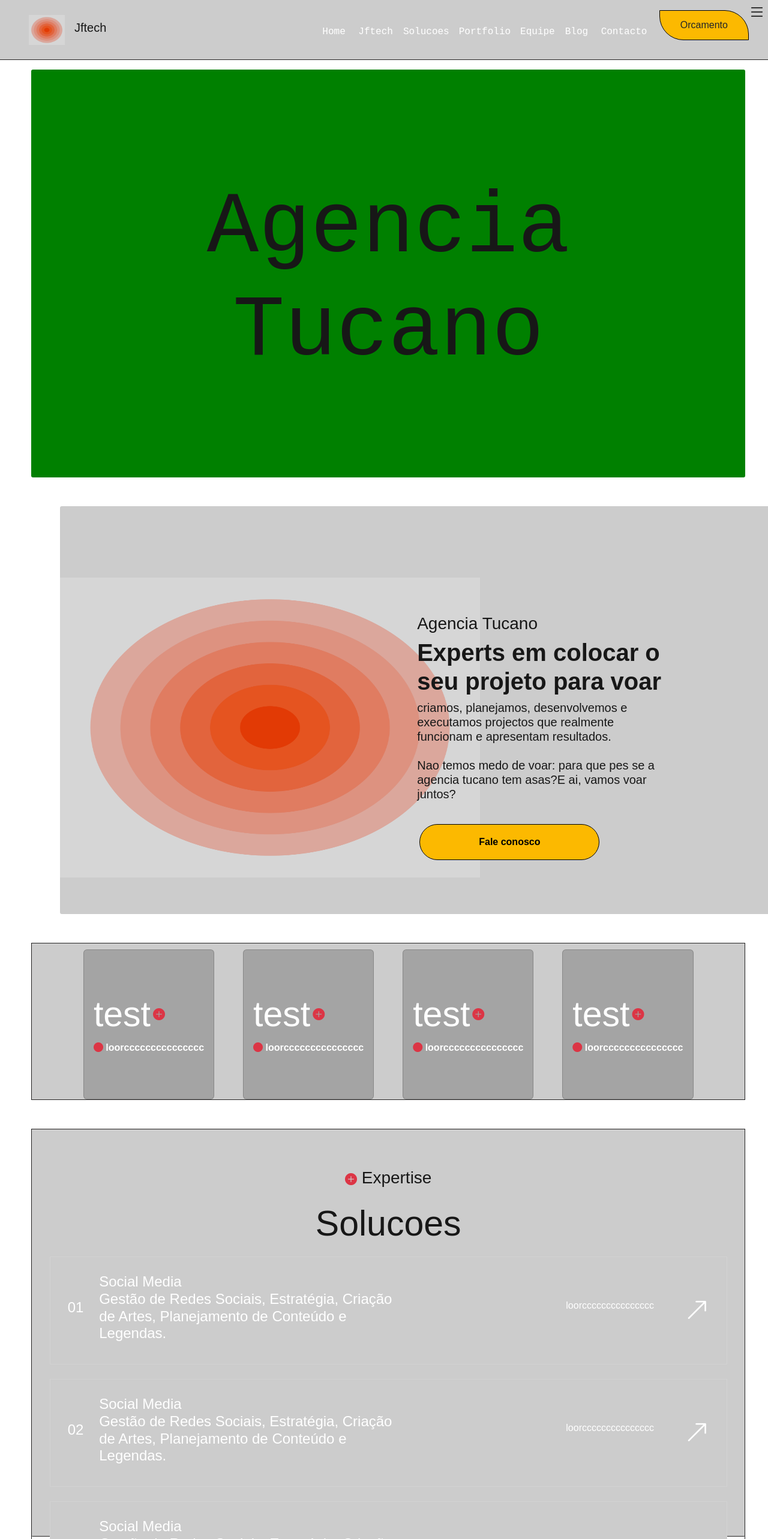
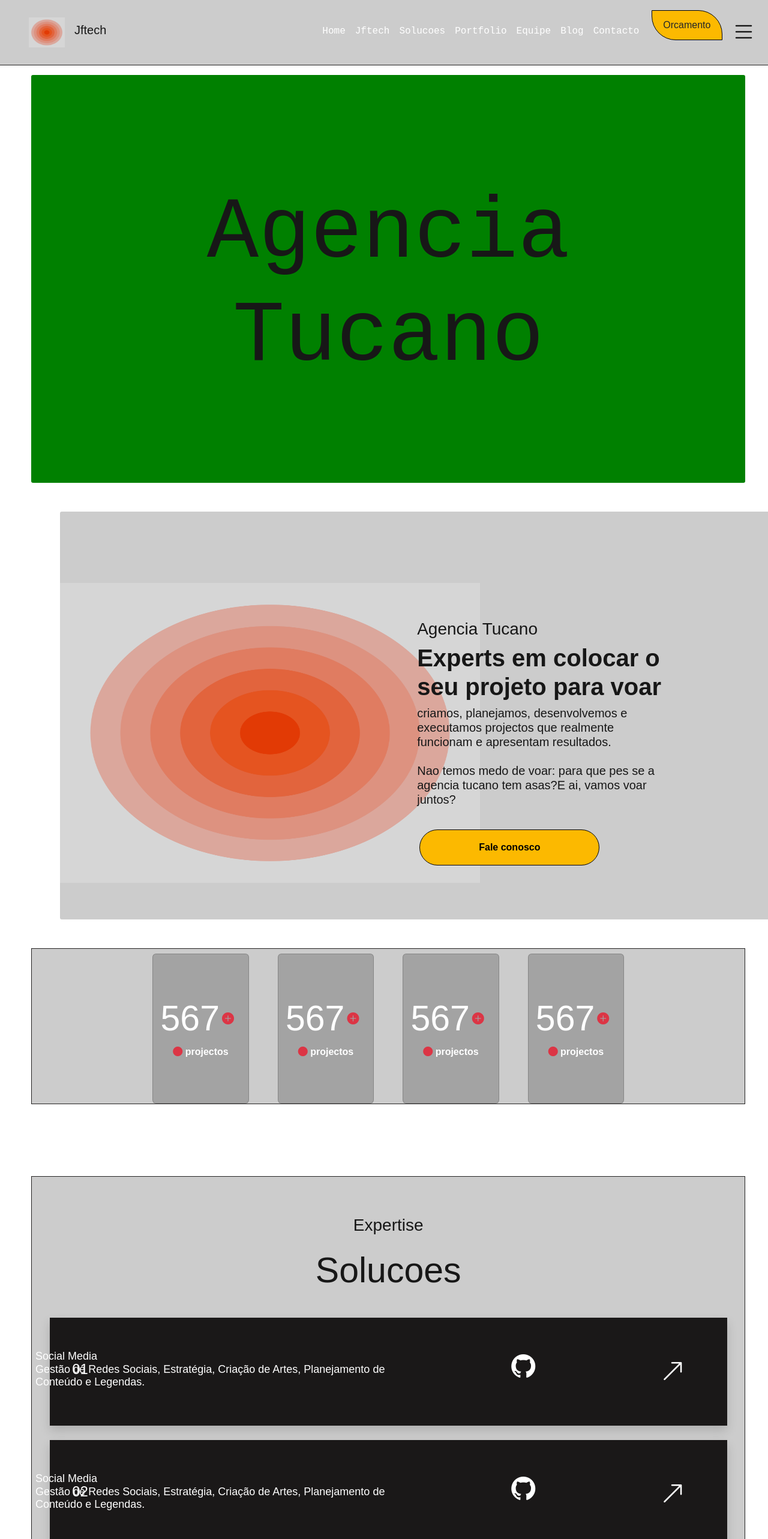
Before and after one commit to Kissimbila16/jftech2.0, a Next.js app: page / in a window 1280 px wide. Shown: the top 2566 px of the page at 60% size. Built offline with nearby package versions, Linux system fonts and the light colour scheme.

Commit message:
feat:add o card de slide dos temas

```diff
--- a/src/app/components/cardmax/index.js
+++ b/src/app/components/cardmax/index.js
@@ -1,7 +1,7 @@
 export default function Cardmax({ key, title, text, link, num }) {
   return (
     <>
-      <div className="card card-w ">
+      <div className="card card-w transparent shadow ">
         <div className="card-body transparent align-items-center d-flex justify-content-around w-100">
           <h4 className="card-title">{title} </h4>
           <div className="text-left d-grid">
@@ -10,7 +10,7 @@ export default function Cardmax({ key, title, text, link, num }) {
          Gestão de Redes Sociais, Estratégia, Criação de Artes, Planejamento de Conteúdo e Legendas.
           </h4>
          </div>
-          <p className="card-text ico-card-max"> {text} </p>
+          <p className="card-text ico-card-max"> <i className="bi bi-github fs-1"></i> </p>
           <p className="card-text" ></p>
          <div className="d-grid">
          <a href="#" className="card-link">
--- a/src/app/components/dashboard/index.js
+++ b/src/app/components/dashboard/index.js
@@ -73,45 +73,23 @@ export default function Dashboard() {
         <div className=" w-100 layout-auto mb-5 mt-5 ">
           <section className="d-flex justify-content-around border-simple my-5 ">
             <div className="d-flex gap-5 ">
-              <Cardmin
-                title={"test"}
-                num={1}
-                text={"loorccccccccccccccc"}
-                link={"#"}
-              />
-              <Cardmin
-                title={"test"}
-                num={1}
-                text={"loorccccccccccccccc"}
-                link={"#"}
-              />
-              <Cardmin
-                title={"test"}
-                num={1}
-                text={"loorccccccccccccccc"}
-                link={"#"}
-              />
-              <Cardmin
-                title={"test"}
-                num={1}
-                text={"loorccccccccccccccc"}
-                link={"#"}
-              />
+              <Cardmin title={"567"} num={1} text={"projectos"} link={"#"} />
+              <Cardmin title={"567"} num={1} text={"projectos"} link={"#"} />
+              <Cardmin title={"567"} num={1} text={"projectos"} link={"#"} />
+              <Cardmin title={"567"} num={1} text={"projectos"} link={"#"} />
             </div>
           </section>
         </div>
+        <br />
 
-        <div className="bg w-100 layout mt-5     ">
+        <div className="bg w-100  layout-auto mt-5     ">
           <section className="d-flex justify-content-around border-simple">
             <div className="d-grid w-100 my-5 ">
-              <h4 className="py-3 fs-3">
-                <i className="bi bi-plus-circle-fill text-danger fs-5 "></i>{" "}
-                Expertise
-              </h4>
+              <h4 className="py-3 fs-3">Expertise</h4>
               <h1 className="fw-light text-s text-auto txt-t">Solucoes</h1>
               <br />
 
-              <section className="tam-100 d-grid gap-4 mt-4">
+              <section className="tam-100 d-grid gap-4 mt-5">
                 <Cardmax
                   title={"01"}
                   num={1}
@@ -140,6 +118,51 @@ export default function Dashboard() {
             </div>
           </section>
         </div>
+
+        <div className=" slide-t row-12 d-flex justify-content-around align-items-center ">
+        <Image
+            decoding="async"
+            width="250"
+            height="250"
+            src={"/logo.png"}
+            className="attachment-full"
+            alt=""
+          />{" "}  <Image
+          decoding="async"
+          width="250"
+          height="250"
+          src={"/logo.png"}
+          className="attachment-full"
+          alt=""
+        />{" "}
+          <Image
+            decoding="async"
+            width="250"
+            height="250"
+            src={"/logo.png"}
+            className="attachment-full"
+            alt=""
+          />{" "}
+          <Image
+            decoding="async"
+            width="250"
+            height="250"
+            src={"/logo.png"}
+            className="attachment-full"
+            alt=""
+          />{" "}
+          <Image
+            decoding="async"
+            width="250"
+            height="250"
+            src={"/logo.png"}
+            className="attachment-full"
+            alt=""
+          />
+        </div>
+        <div className="row-12 d-flex justify-content-around align-items-center ">
+
+      </div>
       </div>
     </man>
   );
--- a/src/app/globals.css
+++ b/src/app/globals.css
@@ -4,6 +4,8 @@
   --font-color:yellow;
   --back-color:rgb(117, 45, 11);
   --transparent:rgb(0, 0, 0,0.2);
+  --transparent2:#1a1818;
+  --width-auto:93vw;
 }
 
 @media (prefers-color-scheme: dark) {
@@ -71,7 +73,7 @@ a {
 
 .bg{
   width: 100%;
-   height: 100px;
+  max-height: auto!important;
    background-color:rgb(0, 0, 0,0.2);
    border-bottom:#242323;
    border-width:1px;
@@ -138,6 +140,7 @@ a {
 .layout{
   background-color:rgb(0, 0, 0,0.2);
   height: 85vh!important;
+  max-height: auto!important;
   width: 93vw!important;
   text-align: center;
   border-radius: 3px;
@@ -174,7 +177,10 @@ a {
 
    .txt-left{
     text-align: left;
-    width: 50%;
+    width: 80%;
+    margin-left: -25%;
+    font-size: 18px;
+    font-weight: 300;
 
 
    }
@@ -201,9 +207,21 @@ a {
 }
 
 .transparent {
-  background-color:var(--transparent) ;
+  background-color:#1a1818 ;
   color: white;
+  border-color:transparent!important;
+  border-width:1px;
+  border-style:solid;
 }
+
+.card-body.transparent:hover{
+  color: white;
+  border-color:red!important;
+  border-width:2px;
+  border-style:solid;
+  transition: 1s all;
+}
+
 
 .text-s{
   font-size: 59px;
@@ -225,7 +243,7 @@ a {
   margin: auto;
 }
 .tam{
-  width: 300px;
+  width: 200px;
 }
 .ico-card-max{
   margin-left: -25%!important;
@@ -235,6 +253,20 @@ a {
 
 .bi-arrow-up-right:hover{
   color: var(--back-color);
-  rotate: 180deg ;
+  transform: rotate(180deg) ;
   transition: color 2s;
+  width: auto;
+  height: auto;
 }
+
+.card-title{
+     width: auto;
+      margin-left: -3%;
+    }
+
+    .slide-t{
+      height: 300px;
+      background-color: red;
+       margin-top: 8%;
+       width:var(--width-auto);
+    }
--- a/src/app/layouts/Nav/index.js
+++ b/src/app/layouts/Nav/index.js
@@ -17,7 +17,7 @@ export default function Nav() {
           <Nav_text name="Contacto" way="#home" />
         </ul>
         <Btn_Contato_Nos name={'Orcamento'} />
-        <i className="bi bi-list fs-3"></i>
+        <i className="bi bi-list fs-1 py-3 m-2 mx-3"></i>
         &nbsp;
       </div>
     </nav>
```
